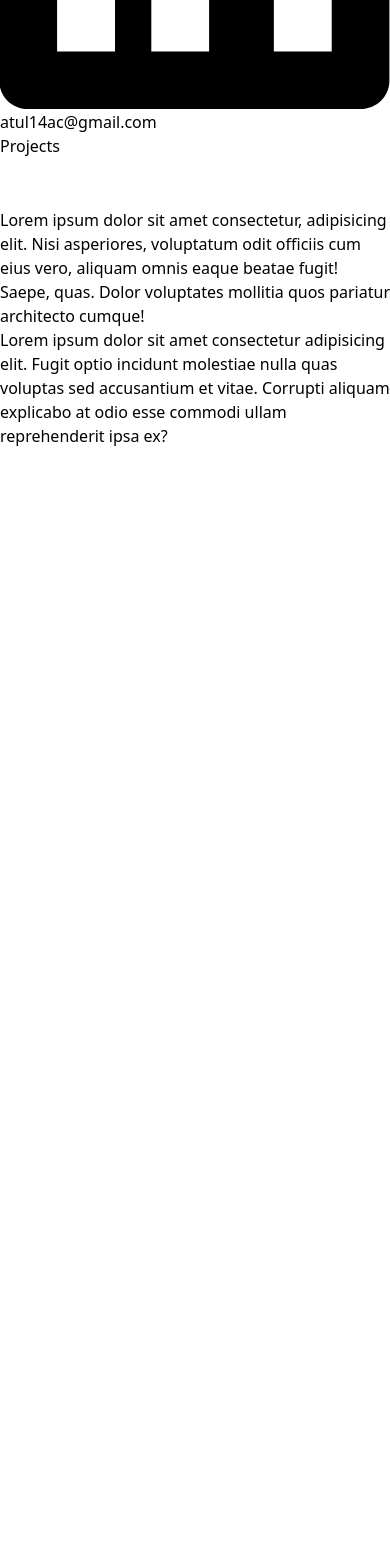
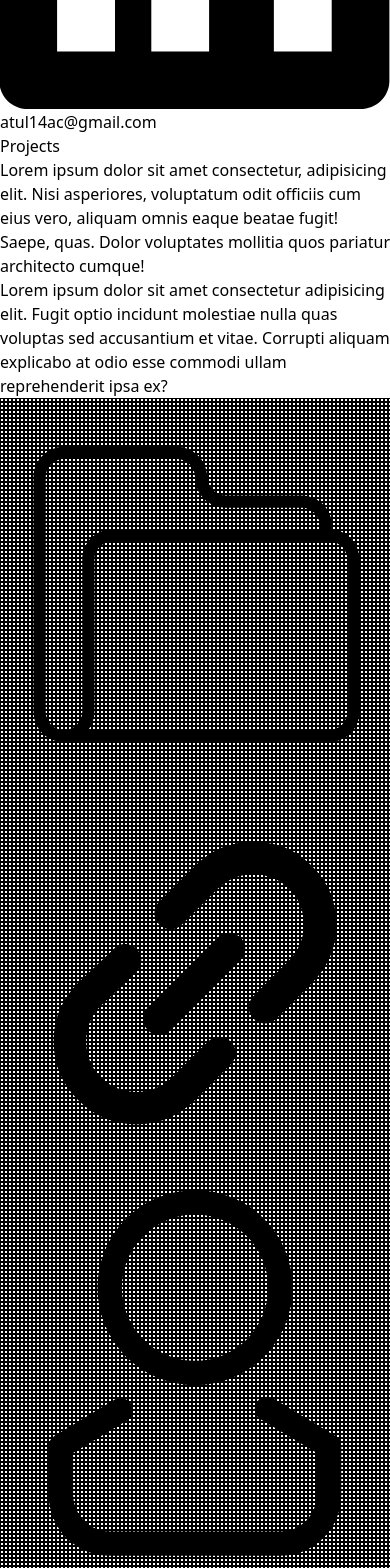
Before and after one commit to atulsmania/portfolio, a React (Vite) app: page / in a window 390 px wide. Shown: the part 934-2502 px from the top of the page. Before the commit the page ends 1382 px from the top, so only its background shows below. Built offline with nearby package versions, Linux system fonts and the light colour scheme.

Commit message:
header width fix and bottom nav added

```diff
--- a/src/App.tsx
+++ b/src/App.tsx
@@ -1,37 +1,25 @@
-import "./App.css";
-import Card from "./components/Card";
+import BottomNav from "./components/BottomNav";
 import Header from "./components/Header";
 import Main from "./containers/Main";
+import Projects from "./containers/Projects";
+import "./App.css";
+import classNames from "classnames";
 
 const App = () => {
   return (
-    <div className="min-h-screen bg-black text-slate-300 font-mono md:px-32 px-12 pb-4 tracking-widest">
+    <div
+      className={classNames(
+        "min-h-screen bg-black text-slate-300",
+        "font-mono md:px-32 px-4 tracking-widest"
+      )}
+    >
       <Header />
       <Main />
+
       <div className="h-[1px] mt-8 bg-slate-50/20 w-full rounded" />
 
-      <div className="mt-4">
-        <h2 className="text-2xl pt-4">Projects</h2>
-        <div className="w-full flex md:flex-row flex-col gap-12 rounded">
-          <Card>
-            <div className="w-full rounded bg-slate-50/5">
-              Lorem ipsum dolor sit amet consectetur, adipisicing elit. Nisi
-              asperiores, voluptatum odit officiis cum eius vero, aliquam omnis
-              eaque beatae fugit! Saepe, quas. Dolor voluptates mollitia quos
-              pariatur architecto cumque!
-            </div>
-          </Card>
-          <Card>
-            <div className="w-full rounded bg-slate-50/5">
-              Lorem ipsum dolor sit amet consectetur adipisicing elit. Fugit
-              optio incidunt molestiae nulla quas voluptas sed accusantium et
-              vitae. Corrupti aliquam explicabo at odio esse commodi ullam
-              reprehenderit ipsa ex?
-            </div>
-          </Card>
-        </div>
-        <div className="min-h-screen"></div>
-      </div>
+      <Projects />
+      <BottomNav />
     </div>
   );
 };
--- /dev/null
+++ b/src/components/BottomNav.tsx
@@ -0,0 +1,75 @@
+import classNames from "classnames";
+
+const BottomNav = () => {
+  return (
+    <div
+      style={{
+        backgroundImage: `radial-gradient(
+            rgba(0, 0, 0, 0) 1px,
+            black 1px
+          )`,
+        backgroundSize: "4px 4px",
+      }}
+      className={classNames(
+        "bg-black/10 py-4 backdrop-blur-sm z-30",
+        "sticky sm:hidden bottom-0 w-full"
+      )}
+    >
+      <ul className="flex justify-evenly items-center">
+        <li className="mx-4">
+          <a href="/projects" className="hover:text-white">
+            <svg
+              enableBackground="new 0 0 128 128"
+              className="w-6"
+              viewBox="0 0 128 128"
+              xmlns="http://www.w3.org/2000/svg"
+            >
+              <path
+                d="M109,43.1V42c0-5.5-4.5-10-10-10H74c-3.3,0-6-3.2-6-6.5V26c0-5.5-4.5-10-10-10H21c-5.5,0-10,4.5-10,10v77  c0,5.5,4.5,10,10,10l0,0h87c5.5,0,10-4.5,10-10V53C118,47.8,114,43.6,109,43.1z M21,109c-3.3,0-6-2.7-6-6V26c0-3.3,2.7-6,6-6h37  c3.3,0,6,2.7,6,6c0,5.5,4.5,10,10,10h25c3.3,0,6,2.7,6,6v1H37c-5.5,0-10,4.5-10,10v50C27,106.3,24.3,109,21,109L21,109z M114,103  c0,3.3-2.7,6-6,6H29c1.3-1.7,2-3.8,2-6V53c0-3.3,2.7-6,6-6h71c3.3,0,6,2.7,6,6V103z"
+                className="fill-slate-300"
+              />
+            </svg>
+          </a>
+        </li>
+        <li className="mx-4">
+          <a href="/connect" className="hover:text-white">
+            <svg
+              enableBackground="0 0 24 24"
+              viewBox="0 0 24 24"
+              xmlns="http://www.w3.org/2000/svg"
+              className="fill-slate-300 w-6"
+            >
+              <g>
+                <path d="M15.6,3.3c-1.4,0-2.6,0.5-3.6,1.5L9.8,7c-0.4,0.4-0.4,1,0,1.4s1,0.4,1.4,0l2.2-2.2c1.2-1.2,3.2-1.2,4.4,0   c0.6,0.6,0.9,1.4,0.9,2.2c0,0.8-0.3,1.6-0.9,2.2l-2.2,2.2c-0.4,0.4-0.4,1,0,1.4c0.2,0.2,0.5,0.3,0.7,0.3s0.5-0.1,0.7-0.3l2.2-2.2   c1-1,1.5-2.2,1.5-3.6c0-1.4-0.5-2.6-1.5-3.6C18.2,3.8,17,3.3,15.6,3.3z" />
+                <path d="M8.4,11.3c0.4-0.4,0.4-1,0-1.4s-1-0.4-1.4,0L4.8,12c-1,1-1.5,2.2-1.5,3.6c0,1.4,0.5,2.6,1.5,3.6c1,1,2.2,1.5,3.6,1.5   s2.6-0.5,3.6-1.5l2.2-2.2c0.4-0.4,0.4-1,0-1.4s-1-0.4-1.4,0l-2.2,2.2c-1.2,1.2-3.2,1.2-4.4,0c-0.6-0.6-0.9-1.4-0.9-2.2   c0-0.8,0.3-1.6,0.9-2.2L8.4,11.3z" />
+                <path d="M9.1,14.9c0.2,0.2,0.5,0.3,0.7,0.3s0.5-0.1,0.7-0.3l4.3-4.3c0.4-0.4,0.4-1,0-1.4s-1-0.4-1.4,0l-4.3,4.3   C8.7,13.8,8.7,14.5,9.1,14.9z" />
+              </g>
+            </svg>
+          </a>
+        </li>
+        <li className="mx-4">
+          <a href="/about" className="hover:text-white">
+            <svg
+              className="w-6"
+              viewBox="0 0 32 32"
+              xmlns="http://www.w3.org/2000/svg"
+            >
+              <g>
+                <path
+                  className="fill-slate-300"
+                  d="M16,17a8,8,0,1,1,8-8A8,8,0,0,1,16,17ZM16,3a6,6,0,1,0,6,6A6,6,0,0,0,16,3Z"
+                />
+                <path
+                  className="fill-slate-300"
+                  d="M23,31H9a5,5,0,0,1-5-5V22a1,1,0,0,1,.49-.86l5-3a1,1,0,0,1,1,1.72L6,22.57V26a3,3,0,0,0,3,3H23a3,3,0,0,0,3-3V22.57l-4.51-2.71a1,1,0,1,1,1-1.72l5,3A1,1,0,0,1,28,22v4A5,5,0,0,1,23,31Z"
+                />
+              </g>
+            </svg>
+          </a>
+        </li>
+      </ul>
+    </div>
+  );
+};
+
+export default BottomNav;
--- a/src/components/Card.tsx
+++ b/src/components/Card.tsx
@@ -3,12 +3,10 @@ import { motion, Variants } from "framer-motion";
 
 const cardVariants: Variants = {
   offscreen: {
-    y: 100,
-    opacity: "0.5",
+    y: 80,
   },
   onscreen: {
-    y: 50,
-    opacity: "1",
+    y: 0,
     transition: {
       type: "spring",
       duration: 0.8,
@@ -19,14 +17,11 @@ const cardVariants: Variants = {
 const Card = ({ children }: PropsWithChildren) => {
   return (
     <motion.div
-      className="card-container"
       initial="offscreen"
       whileInView="onscreen"
       viewport={{ once: true, amount: 0.8 }}
     >
-      <motion.div className="card" variants={cardVariants}>
-        {children}
-      </motion.div>
+      <motion.div variants={cardVariants}>{children}</motion.div>
     </motion.div>
   );
 };
--- a/src/components/Header.tsx
+++ b/src/components/Header.tsx
@@ -14,7 +14,7 @@ const Header = () => {
         <a href="/" className="text-2xl font-bold">
           AC
         </a>
-        <ul className="flex">
+        <ul className="hidden sm:flex">
           <li className="mx-4">
             <a href="/projects" className="hover:text-white">
               Projects
--- /dev/null
+++ b/src/containers/Projects.tsx
@@ -0,0 +1,29 @@
+import Card from "../components/Card";
+
+const Projects = () => {
+  return (
+    <div className="pt-8 pb-16 space-y-4">
+      <span className="text-2xl">Projects</span>
+      <div className="w-full flex md:flex-row flex-col gap-12 rounded">
+        <Card>
+          <div className="w-full rounded bg-slate-50/5">
+            Lorem ipsum dolor sit amet consectetur, adipisicing elit. Nisi
+            asperiores, voluptatum odit officiis cum eius vero, aliquam omnis
+            eaque beatae fugit! Saepe, quas. Dolor voluptates mollitia quos
+            pariatur architecto cumque!
+          </div>
+        </Card>
+        <Card>
+          <div className="w-full rounded bg-slate-50/5">
+            Lorem ipsum dolor sit amet consectetur adipisicing elit. Fugit optio
+            incidunt molestiae nulla quas voluptas sed accusantium et vitae.
+            Corrupti aliquam explicabo at odio esse commodi ullam reprehenderit
+            ipsa ex?
+          </div>
+        </Card>
+      </div>
+    </div>
+  );
+};
+
+export default Projects;
```
